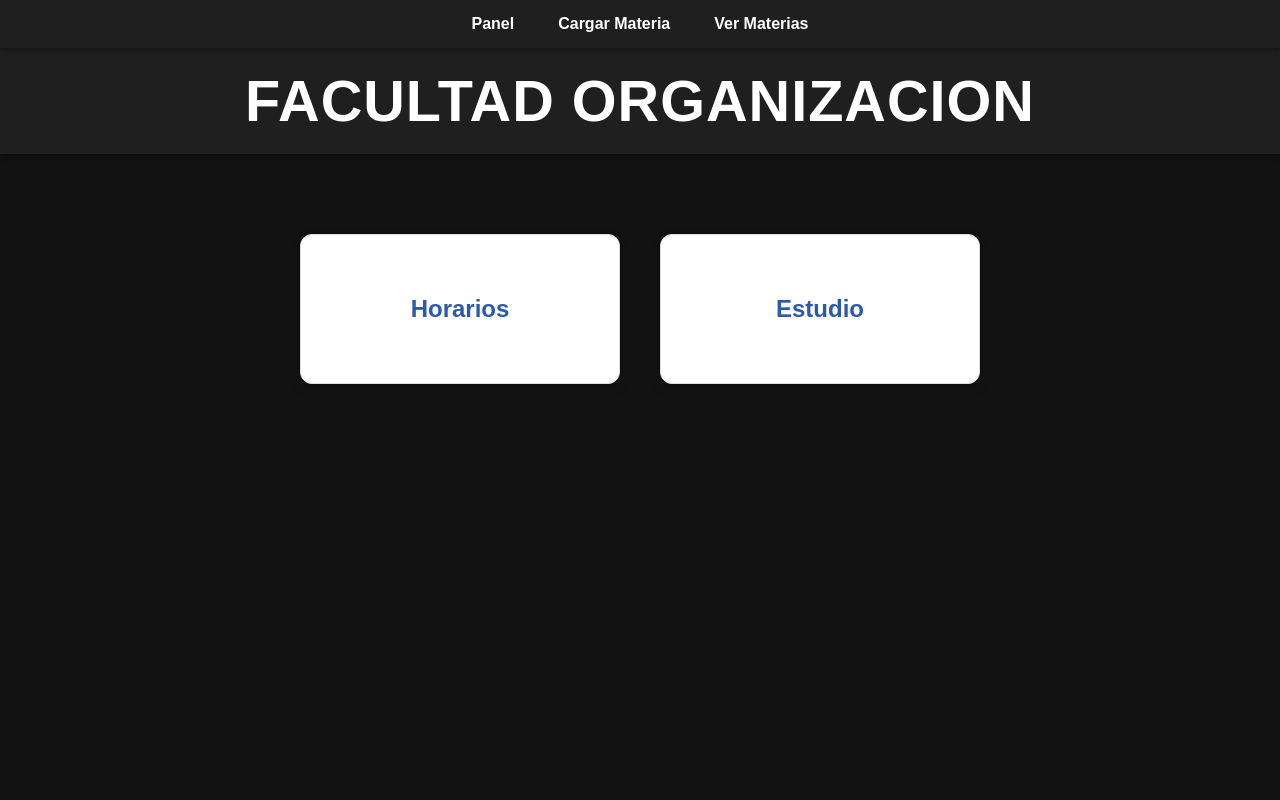
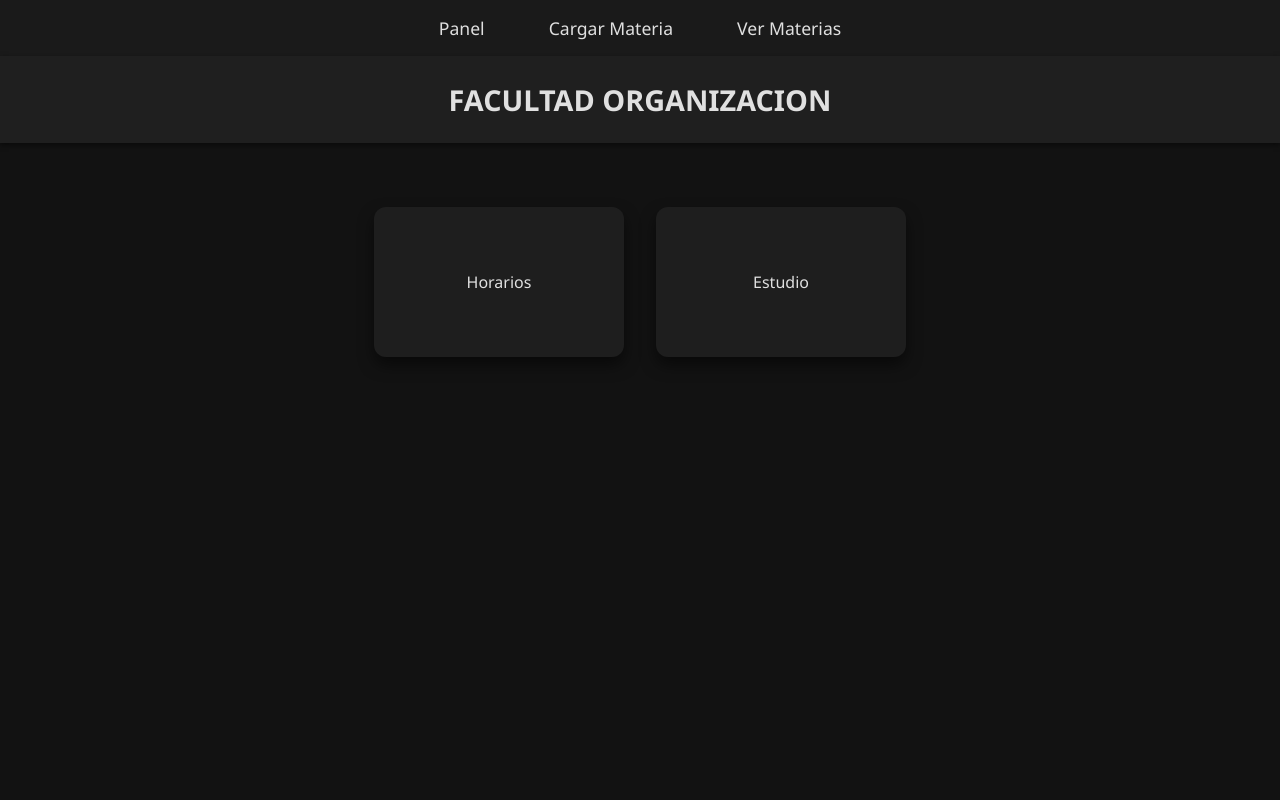
Before and after one commit to IVANMONTANES/app-facultad, a Python web app: template templates/materia.html in a window 1280 px wide. Run offline with Jinja, Linux system fonts and the light colour scheme; the template is opened without the code that fills it, so the values that code supplies are empty.

Commit message:
pagina de cada materia realizada

```diff
--- a/funciones/materia.py
+++ b/funciones/materia.py
@@ -1,5 +1,6 @@
 class Materia:
-    def __init__(self,nombre: str,descripcion: str, carga: int):
+    def __init__(self,id_materia,nombre: str,descripcion: str, carga: int):
+        self.id_materia = id_materia
         self.nombre = nombre
         self.descripcion = descripcion
         self.carga = carga
--- a/static/materia.css
+++ b/static/materia.css
@@ -1,128 +1,141 @@
-/* ===== RESET ===== */
+/* Paleta y tipografía igual que panel.css */
+:root {
+    --color-fondo: #121212;
+    --color-header: #1f1f1f;
+    --color-nav: #1a1a1a;
+    --color-texto: #e0e0e0;
+    --color-acento: #4cafef;
+    --color-card-bg: #1e1e1e;
+    --color-card-acento: #333;
+}
+
+/* Reset y tipografía */
 * {
     margin: 0;
     padding: 0;
     box-sizing: border-box;
-    font-family: 'Montserrat', sans-serif;
+    font-family: 'Segoe UI', Tahoma, Geneva, Verdana, sans-serif;
 }
 
-/* ===== BODY ===== */
 body {
-    background-color: #121212;
-    color: #E0E0E0;
+    background-color: var(--color-fondo);
+    color: var(--color-texto);
     min-height: 100vh;
     display: flex;
     flex-direction: column;
 }
 
-/* ===== NAV PRINCIPAL ===== */
-.main-nav {
+/* NAV igual que panel.css */
+nav.main-nav {
+    background-color: var(--color-nav);
+    padding: 1rem 2rem;
     display: flex;
     justify-content: center;
-    padding: 15px 0;
-    background-color: #1F1F1F;
-    box-shadow: 0 2px 5px rgba(0,0,0,0.3);
-    z-index: 100;
+    box-shadow: 0 2px 5px rgba(0,0,0,0.5);
 }
 
-.main-nav ul {
+nav.main-nav ul {
     list-style: none;
     display: flex;
-    gap: 20px;
+    gap: 2rem;
 }
 
-.main-nav a {
+nav.main-nav a {
+    color: var(--color-texto);
     text-decoration: none;
-    color: #fff;
-    font-weight: 600;
-    padding: 6px 12px;
-    border-radius: 8px;
-    transition: background 0.3s ease, color 0.3s ease;
+    font-size: 1.1rem;
+    font-weight: 500;
+    padding: 0.5rem 1rem;
+    transition: all 0.3s;
+    border-radius: 5px;
 }
 
-.main-nav a:hover {
-    background-color: #6C63FF;
+nav.main-nav a:hover {
+    background-color: var(--color-acento);
     color: #fff;
 }
 
-/* ===== HEADER ===== */
+/* HEADER igual que panel.css */
 header {
-    background-color: #1F1F1F;
-    padding: 20px;
+    background-color: var(--color-header);
+    padding: 1.5rem 2rem;
     text-align: center;
+    box-shadow: 0 2px 5px rgba(0,0,0,0.5);
+}
+
+header h1 {
     font-size: 1.8rem;
     font-weight: 600;
-    letter-spacing: 1px;
-    box-shadow: 0 2px 5px rgba(0,0,0,0.5);
-    color: #fff;
 }
 
-/* ===== MAIN ===== */
+/* MAIN */
 main {
     flex: 1;
+    padding: 2rem;
     display: flex;
     flex-direction: column;
     align-items: center;
-    padding: 40px 20px;
 }
 
-/* ===== NOMBRE DE LA MATERIA ===== */
+/* TITULO DE MATERIA */
 .materia-titulo {
-    color: #2E5AAC;
     font-size: 2rem;
-    font-weight: 700;
-    margin-bottom: 40px;
+    margin-bottom: 2rem;
+    color: var(--color-texto);
     text-align: center;
 }
 
-/* ===== CARDS CONTAINER ===== */
+/* Contenedor de cards */
 .cards-container {
     display: flex;
+    gap: 2rem;
+    justify-content: center;
     flex-wrap: wrap;
-    justify-content: center;
-    gap: 40px; /* espacio entre cajas */
-    width: 100%;
-    max-width: 700px;
 }
 
-/* ===== CADA CAJA ===== */
+/* Cards de opciones */
 .card {
-    background-color: #ffffff;  /* blanco tipo hoja */
-    padding: 60px 0;
+    background-color: var(--color-card-bg);
     border-radius: 12px;
-    border: 1px solid #ddd;
-    box-shadow: 0 4px 12px rgba(0,0,0,0.2);
-    flex: 1 1 300px;
-    max-width: 320px;
-    font-size: 1.5rem;
-    font-weight: 600;
-    color: #2E5AAC;
+    padding: 4rem 2rem; /* más alto para aspecto de panel */
+    width: 250px;
+    text-align: center;
+    box-shadow: 0 8px 15px rgba(0,0,0,0.5);
+    transition: transform 0.3s, box-shadow 0.3s;
+    cursor: pointer;
+    color: var(--color-texto);
+    text-decoration: none;
     display: flex;
+    flex-direction: column;
     justify-content: center;
-    align-items: center;
-    cursor: pointer;
-    transition: transform 0.2s ease, box-shadow 0.2s ease;
-    text-align: center;
 }
 
 .card:hover {
-    transform: translateY(-3px);
-    box-shadow: 0 8px 20px rgba(0,0,0,0.25);
+    transform: translateY(-5px);
+    box-shadow: 0 12px 20px rgba(0,0,0,0.7);
+    background-color: var(--color-card-acento);
 }
 
-/* ===== RESPONSIVE ===== */
-@media(max-width: 800px){
+.card h3 {
+    font-size: 1.4rem;
+    margin-bottom: 1rem;
+}
+
+/* Si querés un subtítulo o descripción en la card */
+.card p {
+    font-size: 1rem;
+    color: #aaa;
+}
+
+/* Responsive */
+@media (max-width: 900px) {
     .cards-container {
         flex-direction: column;
         align-items: center;
     }
+
+    nav.main-nav ul {
+        flex-direction: column;
+        gap: 1rem;
+    }
 }
-
-.card {
-    display: flex;
-    justify-content: center;
-    align-items: center;
-    text-decoration: none; /* importante para links */
-    color: #2E5AAC;        /* texto igual que antes */
-    cursor: pointer;
-}
--- a/templates/ver_materias.html
+++ b/templates/ver_materias.html
@@ -24,7 +24,7 @@
     <!-- CONTENEDOR DE MATERIAS -->
     <section class="materias-container">
         {% for materia in materias %}
-        <a href="/detalle-materia/{{ materia.id }}" class="materia-card">
+        <a href="/materia/{{ materia.id_materia }}" class="materia-card">
             <!-- Nombre de la materia -->
             <h3 class="materia-nombre">{{ materia.nombre }}</h3>
 
```
Also changed, not shown: app.py (+12 -0 lines), funciones/db.py (+22 -3 lines).
